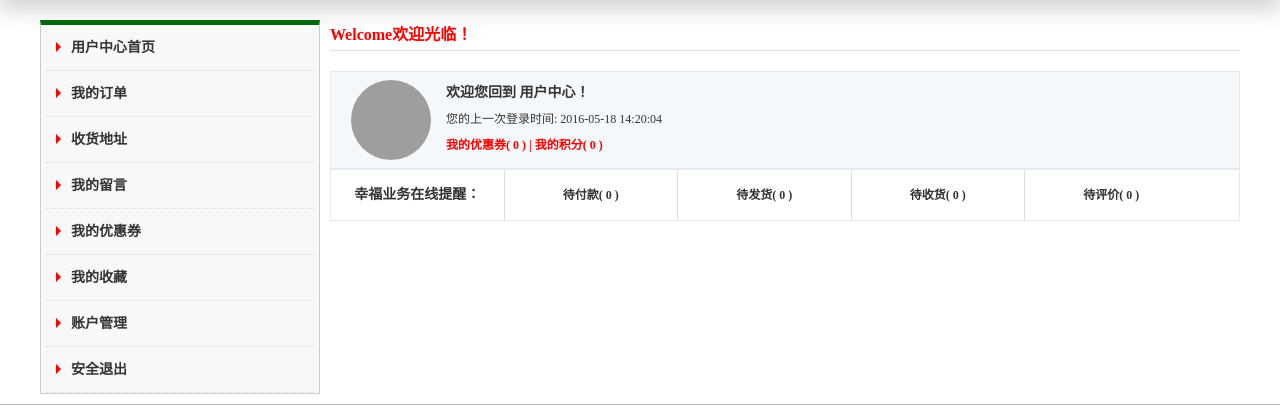
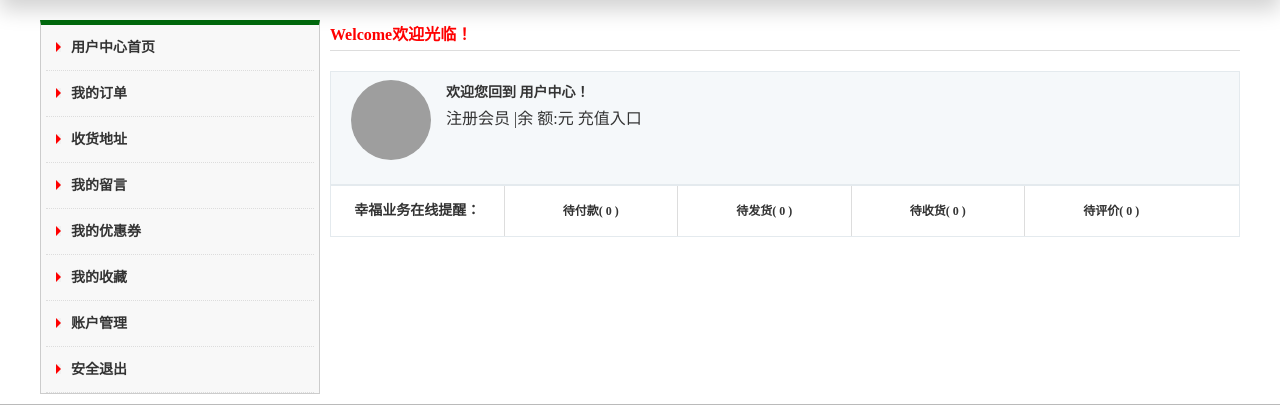
Before and after one commit to zyftest1/food_delivery, a Spring app: page /user_center in a window 1280 px wide. Shown: the part 239-644 px from the top of the page. Run offline with Thymeleaf, Linux system fonts and the light colour scheme; the template is opened without the code that fills it, so the values that code supplies are empty; grey boxes are pictures that could not be loaded.

Commit message:
实现用户余额和会员

```diff
--- a/src/main/resources/templates/user_center.html
+++ b/src/main/resources/templates/user_center.html
@@ -10,10 +10,23 @@
 <script type="text/javascript" src="js\public.js"></script>
 <script type="text/javascript" src="js\jquery.js"></script>
 <script type="text/javascript" src="js\jqpublic.js"></script>
-<!--
-Author: DeathGhost
-Author URI: http://www.deathghost.cn
--->
+<script type="text/javascript">
+    function confirmMember() {
+        if(confirm('注册会员需要188元，确实要成为会员吗？')) {
+            $.ajax({
+                url:"/updateMember",
+                success:function(data) {
+                    if (data.msg == "余额不足，请充值") {
+                        alert(data.msg);
+                    }else if (data.msg == "注册成功") {
+                        alert(data.msg);
+                    }
+                }
+            })
+        }
+    }
+</script>
+
 </head>
 <body>
 <header>
@@ -80,8 +93,31 @@
    <div class="U-header MT20 Overflow">
     <img src="upload\testuser.jpg">
     <p class="Font14 FontW"> <span th:text="${session.userCustomer.userName}"></span>欢迎您回到 用户中心！</p>
-    <p class="Font12">您的上一次登录时间:<time> 2016-05-18 14:20:04</time></p>
-    <p class="Font12 CorRed FontW">我的优惠券( 0 ) | 我的积分( 0 )</p>
+<!--    <p class="Font12">您的上一次登录时间:<time> 2016-05-18 14:20:04</time></p>-->
+    <p style="font-size: 16px">
+        <a href="javascript:void(0)" onclick="document.getElementById('light').style.display='block';document.getElementById('fade').style.display='block'">注册会员</a>
+        <span>|</span><a href="#">余 额:<span th:text="${session.userCustomer.balance}"></span><span>元</span></a>
+        <a href="javascript:void(0)" onclick="document.getElementById('light').style.display='block';document.getElementById('fade').style.display='block'">充值入口</a></p>
+       <div class="confirm_addr_f">
+       <form action="">
+           <div id="light" class="O-L-content">
+               <div >
+                   <span>用户名：</span><span th:text="${session.userCustomer.userName}"></span>
+                   <span>余 额：</span><span th:text="${session.userCustomer.balance}"></span>
+                   <div th:if="${session.userCustomer.member==0}">
+                       <button href="" onclick="confirmMember()">注册会员：</button>
+                   </div>
+                   <div th:if="${session.userCustomer.member==1}">
+                       <span>会员</span>
+                   </div>
+               </div>
+               <div class="button-a"><input type="button" value="确 定" class="C-button"><a href="javascript:void(0)" onclick="document.getElementById('light').style.display='none';document.getElementById('fade').style.display='none'"><span><input name="" type="button" value="取 消" class="Cancel-b"></span></a></div>
+               <div class="close-botton"><a href="javascript:void(0)" onclick="document.getElementById('light').style.display='none';document.getElementById('fade').style.display='none'"></a></div>
+            </div>
+           <div id="fade" class="overlay"></div>
+           <!--End add new address-->
+       </form>
+       </div>
    </div>
     <ul class="s-States Overflow FontW" id="Lbn">
      <li class="Font14 FontW">幸福业务在线提醒：</li>
```
Also changed, not shown: src/main/java/com/mall/food/controller/UserController.java (+32 -0 lines), src/main/resources/templates/user_address.html (+5 -5 lines).
